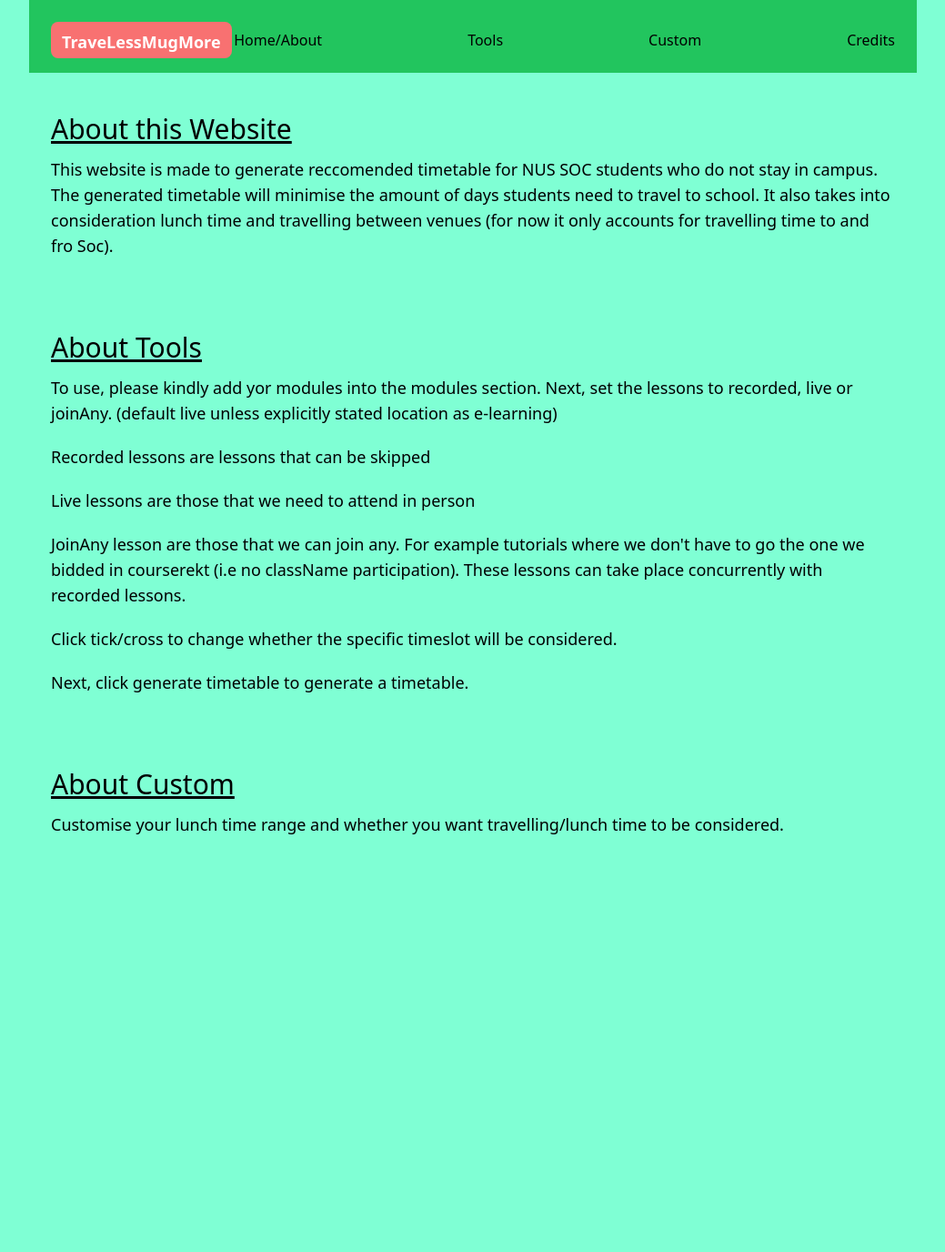
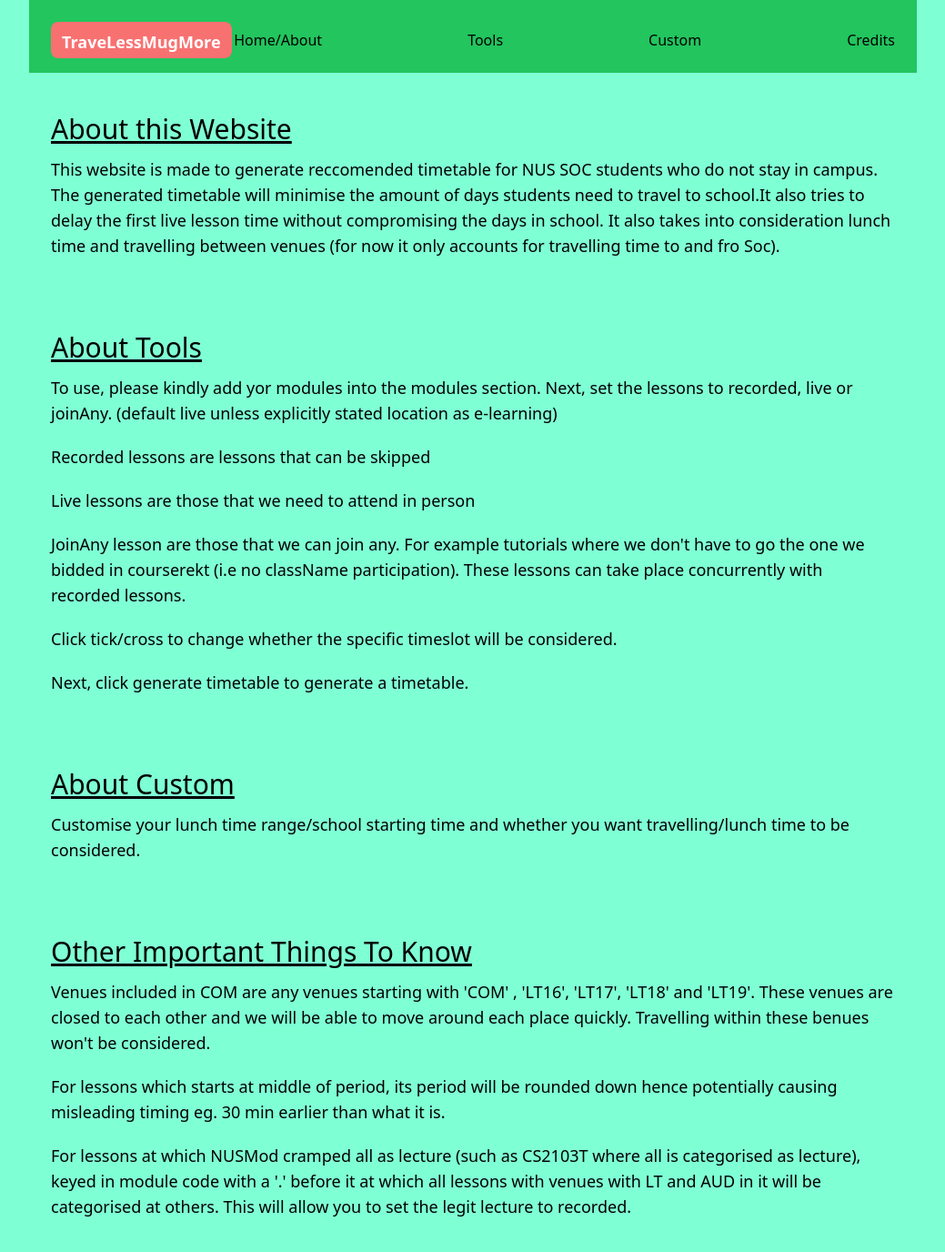
Before and after one commit to FooChao/TraveLessMugMore, a React (Vite) app: page / in a window 1280 px wide. Shown: the top 1376 px of the page at 91% size, without its empty margins (120-1159 px from the left). Before the commit the page ends 1024 px from the top, so only its background shows below. Built offline with nearby package versions, Linux system fonts and the light colour scheme.

Commit message:
Twenty-seventh Commit : Commented Out unnecessary console.log and updated home/about page

```diff
--- a/src/components/Home.jsx
+++ b/src/components/Home.jsx
@@ -9,7 +9,7 @@ const Home = () => {
                 About this Website
             </h1>
             <p className="text-lg pb-20">
-                This website is made to generate reccomended timetable for NUS SOC students who do not stay in campus. The generated timetable will minimise the amount of days students need to travel to school. It also takes into consideration lunch time and travelling between venues (for now it only accounts for travelling time to and fro Soc).
+                This website is made to generate reccomended timetable for NUS SOC students who do not stay in campus. The generated timetable will minimise the amount of days students need to travel to school.It also tries to delay the first live lesson time without compromising the days in school. It also takes into consideration lunch time and travelling between venues (for now it only accounts for travelling time to and fro Soc).
             </p>
 
             <h1 className="text-3xl underline pb-3">
@@ -38,7 +38,19 @@ const Home = () => {
                 About Custom
             </h1>
             <p className="text-lg pb-20">
-                Customise your lunch time range and whether you want travelling/lunch time to be considered.
+                Customise your lunch time range/school starting time and whether you want travelling/lunch time to be considered.
+            </p>
+            <h1 className="text-3xl underline pb-3">
+                Other Important Things To Know
+            </h1>
+            <p className="text-lg pb-5">
+                Venues included in COM are any venues starting with 'COM' , 'LT16', 'LT17', 'LT18' and 'LT19'. These venues are closed to each other and we will be able to move around each place quickly. Travelling within these benues won't be considered.
+            </p>
+            <p className="text-lg pb-5">
+                For lessons which starts at middle of period, its period will be rounded down hence potentially causing misleading timing eg. 30 min earlier than what it is.
+            </p>
+            <p className="text-lg pb-20">
+                For lessons at which NUSMod cramped all as lecture (such as CS2103T where all is categorised as lecture), keyed in module code with a '.' before it at which all lessons with venues with LT and AUD in it will be categorised at others. This will allow you to set the legit lecture to recorded.
             </p>
         </div>
     </div>
```
